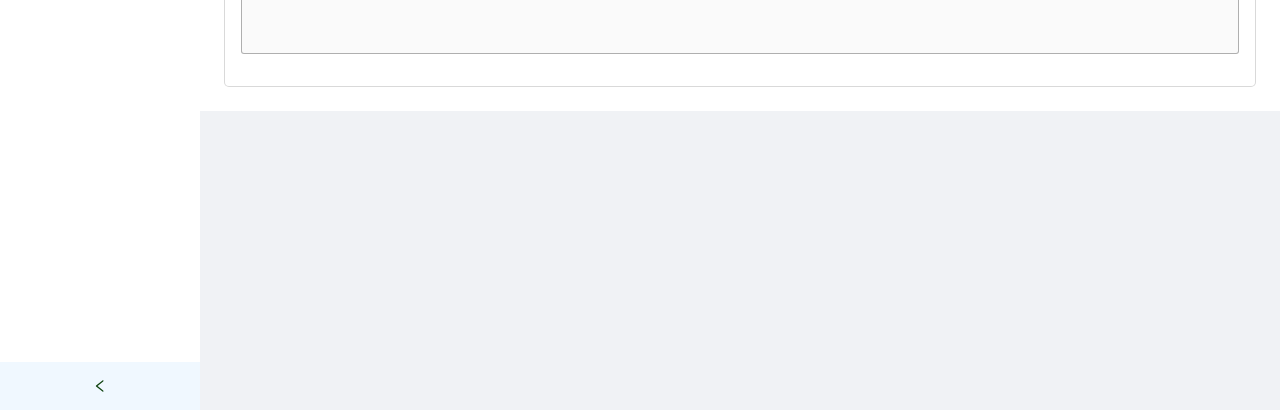
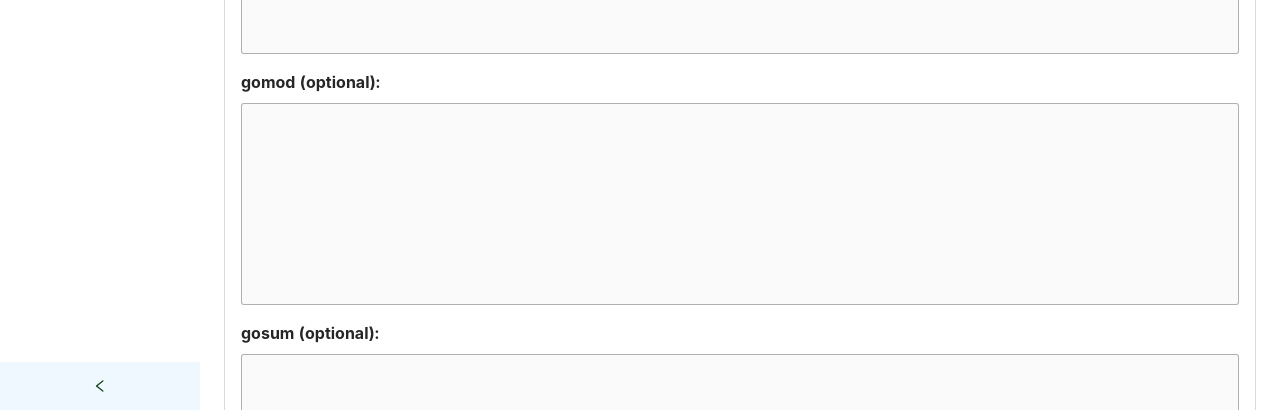
Before and after one commit to gobench-io/gobench, a React (Create React App) app in the folder web/ui/react-app/: page /#/application-create in a window 1280 px wide. Shown: the part 390-800 px from the top of the page. Built offline with nearby package versions, Linux system fonts and the light colour scheme; no server answers.

Commit message:
adding gomod and gosum in create an application

```diff
--- a/web/ui/react-app/src/components/Layout/index.js
+++ b/web/ui/react-app/src/components/Layout/index.js
@@ -1,5 +1,5 @@
 import React, { useState, useEffect, useContext, useCallback } from 'react'
-import { Layout, Breadcrumb } from 'antd'
+import { Layout } from 'antd'
 import { Link, useHistory } from 'react-router-dom'
 import MenuLeft from './menu'
 import { RiseOutlined } from '@ant-design/icons'
@@ -9,7 +9,7 @@ import { RootContext, SpinnerContext, ErrorContext } from '../../context'
 import 'antd/dist/antd.css'
 import './style.css'
 
-const { Header, Content, Footer, Sider } = Layout
+const { Header, Content, Sider } = Layout
 
 const MainLayout = (props) => {
   window._history = useHistory()
@@ -26,7 +26,7 @@ const MainLayout = (props) => {
     })
   })
 
-  const submitCreate = useCallback(({ name, scenario }) => {
+  const submitCreate = useCallback(({ name, scenario, gomod, gosum }) => {
     if (!name || name.trim() === '') {
       em.setError({
         type: 'error',
@@ -46,7 +46,9 @@ const MainLayout = (props) => {
     }
     GoBenchAPI.createApplication({
       name,
-      scenario: btoa(unescape(encodeURIComponent(scenario)))
+      scenario: btoa(unescape(encodeURIComponent(scenario))),
+      gomod: btoa(unescape(encodeURIComponent(gomod))),
+      gosum: btoa(unescape(encodeURIComponent(gosum)))
     }).then((result) => {
       GoBenchAPI.getApplications().then((apps) => {
         setApp({ ...app, apps })
--- a/web/ui/react-app/src/views/App/Scenario.js
+++ b/web/ui/react-app/src/views/App/Scenario.js
@@ -1,16 +1,33 @@
-import React, { useContext } from 'react';
-import { get } from 'lodash';
+import React, { useContext } from 'react'
+import { get } from 'lodash'
+import { Divider } from 'antd'
 
-import { AppContext } from '../../context';
+import { AppContext } from '../../context'
 
 const Scenario = () => {
-  const appData = useContext(AppContext);
+  const appData = useContext(AppContext)
   return <div>
     <textarea
       disabled
-      className="application-scenario"
+      className='application-scenario'
       value={get(appData, 'scenario', '')}
     />
-  </div >;
-};
-export default Scenario;
+    <Divider orientation='left' plain>
+     gomod
+    </Divider>
+    <textarea
+      disabled
+      className='application-gomodule application-scenario'
+      value={get(appData, 'gomod', '')}
+    />
+    <Divider orientation='left' plain>
+     gosum
+    </Divider>
+    <textarea
+      disabled
+      className='aapplication-gomodule application-scenario'
+      value={get(appData, 'gosum', '')}
+    />
+  </div>
+}
+export default Scenario
--- a/web/ui/react-app/src/views/App/style.scss
+++ b/web/ui/react-app/src/views/App/style.scss
@@ -17,4 +17,7 @@
         margin-top: 10px;
         }
       }
+     .application-gomodule{
+      	min-height: 25vh;
+      }
     }
--- a/web/ui/react-app/src/views/ApplicationsList/CreateApplicationForm.js
+++ b/web/ui/react-app/src/views/ApplicationsList/CreateApplicationForm.js
@@ -16,6 +16,8 @@ const CreateApplicationForm = () => {
   const [name, onChangeName] = useState('')
   const [code, onChangeEditor] = useState('')
   const [cloned, setClone] = useState('')
+  const [gomod, setGomod] = useState('')
+  const [gosum, setGosum] = useState('')
 
   const now = new Date()
   const timestamp = `${now.getUTCFullYear()}-${now.getUTCMonth()}-${now.getUTCDate()}-${now.getUTCHours()}-${now.getUTCMinutes()}-${now.getUTCSeconds()}`
@@ -28,6 +30,8 @@ const CreateApplicationForm = () => {
       if (_app) {
         onChangeName(`${n}-${timestamp}`)
         onChangeEditor(_app.scenario)
+        setGomod(_app.gomod)
+        setGosum(_app.gosum)
         setClone(true)
       }
     }
@@ -42,7 +46,7 @@ const CreateApplicationForm = () => {
             type='primary'
             style={{ marginRight: 5 }}
             onClick={() => {
-              app.submitCreate({ name, scenario: code })
+              app.submitCreate({ name, scenario: code, gomod, gosum })
             }}
           >
             {n ? 'Clone Application' : 'Create Application'}
@@ -85,6 +89,44 @@ const CreateApplicationForm = () => {
           />
         </div>
       </div>
+      <div className='form-group'>
+        <label className='form-label' htmlFor='gomod'>gomod (optional):</label>
+        <div className='editor-container'>
+          <Editor
+            value={gomod}
+            onValueChange={c => setGomod(c)}
+            highlight={code => highlight(code, languages.go, 'go')}
+            padding={16}
+            tabSize={4}
+            insertSpaces
+            className='editor'
+            autoFocus
+            style={{
+              fontFamily: '"Arial", "Open Sans", monospace',
+              fontSize: 14
+            }}
+          />
+        </div>
+      </div>
+      <div className='form-group'>
+        <label className='form-label' htmlFor='gosum'>gosum (optional):</label>
+        <div className='editor-container'>
+          <Editor
+            value={gosum}
+            onValueChange={c => setGosum(c)}
+            highlight={code => highlight(code, languages.go, 'go')}
+            padding={16}
+            tabSize={4}
+            insertSpaces
+            className='editor'
+            autoFocus
+            style={{
+              fontFamily: '"Arial", "Open Sans", monospace',
+              fontSize: 14
+            }}
+          />
+        </div>
+      </div>
     </div>
   </div>
 }
```
Also changed, not shown: 1 other file (tests, documents, lock files or other folders).
